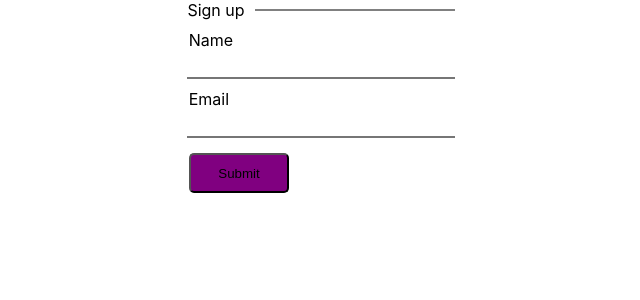
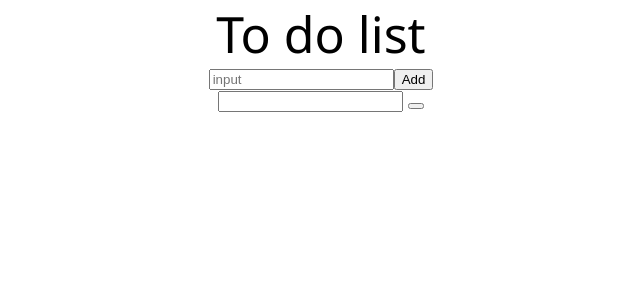
Before and after one commit to kitem1tsUri/hoyrdugaar, a React (Create React App) app: page / in a window 1280 px wide. Shown: the top 300 px of the page, without its empty margins (319-959 px from the left). Built offline with nearby package versions, Linux system fonts and the light colour scheme.

Commit message:
to do search

```diff
--- a/src/App.css
+++ b/src/App.css
@@ -1,47 +1,33 @@
-.line{
-  background-color: gray;
-  width: 200px;
-  height: 2px;
-  margin-left: 10px;
-
+#title {
+  font-size: 50px;
+  font-family: 'Segoe UI', Tahoma, Geneva, Verdana, sans-serif;
 }
-.sign {
-  display: flex;
-  align-items: center;
-}
-.container {
+#line{
   display: flex;
   justify-content: center;
   align-items: center;
   flex-direction: column;
-}
-.Name{
-  width: 264.65px;
-  margin: 10px;
-}
-.name{
-  border-width: 1px;
-  height: 30px;
-  width: 260px;
-  border: 1px;
-  border-color: black;
+
 }
 
-.button{
-  background-color: purple;
-  width:100px;
-  height: 40px;
-  border-radius: 5px;
+.hud{
+display: flex;
+justify-content: center;
+align-items: center;
+color:black;
+/* border-width: 1px; */
+border-bottom: solid 1px black;
+/* border-color: black; */
+width: 100px;
 }
-.input{
-  border-left: none;
-  border-top: none;
-  border-right: none;
-  width: 264px;
+.bla{
+background-color: white;
+width: 10px;
+height: 10px;
+border: 1px;
+/* border-color: black; */
+border: solid 2px black;
 }
-.mini{
-  margin-top: 15px;
-  display: flex;
-  justify-content: start;
-  width: 264px;
+:hover.bla{
+background-color: black;
 }
--- a/src/App.js
+++ b/src/App.js
@@ -1,28 +1,54 @@
 import logo from './logo.svg';
 import './App.css';
 import React, { useState, useRef, useEffect } from "react";
+import './App.css';
 
 
 function App() {
-  const inputElemen = useRef()
-  const inputElement = useRef()
+  const [list, setList] = useState([])
+  const [inputValue, setInputValue] = useState('')
+  const [asdvf, akjsbdnlcdvsnjbh] = useState('')
 
-  function submit() {
-    alert(`${inputElemen.current.value}, ${inputElement.current.value} `);
+  return (
+    <div id='line'>
+      <div id='title'> To do list</div>
+      <div id='container'>
+        <input className='input' value={inputValue} placeholder='input' onChange={(e) => setInputValue(e.target.value)} />
+        <Button className="button1" onClick={() => { setList([...list, inputValue]); setInputValue('') }} value="Add" />
+      </div>
+      <div className='tasks'>
+        {list.map((todo, index) => asdvf.length > 0 ? todo.startsWith(asdvf) &&
+          < Text value={todo} index={index} list={list} setList={setList} />
+          : <Text value={todo} index={index} list={list} setList={setList} />)}
+      </div>
+      <div>
+        <input onChange={(asdsad) => akjsbdnlcdvsnjbh(asdsad.target.value)} /> <button onClick={filt} />
+      </div>
+    </div>
 
+  );
+  function filt() {
 
   }
+  function Text({ value, index, list, setList }) {
+    const deleteTodo = () => {
+      const newlist = list.filter((cur) => cur !== value);
+      setList(newlist)
+    }
+    return (
+      <div className='task-container'>
+        <input className='checkbox' type={'checkbox'} />
+        <p>{`Task # ${index + 1} ${value}`}</p>
 
-  return (
-    <div className='container'>
-      <div className='sign'>Sign up  <div className='line'></div> </div>
-      <div className='Name'>Name</div>
-      <input type='email' ref={inputElemen} className='input' />
-      <div className='Name'>Email</div>
-      <input type='email' ref={inputElement} className='input' />
-      <div className='mini'> <button onClick={submit} className='button'>Submit</button></div>
-    </div>
-  )
+        <Button className="button1" onClick={deleteTodo}
+          value="Delete" />
+      </div>
+    )
+  }
+  function Button(props) {
+    return <button className={props.className} onClick=
+      {props.onClick}>{props.value} </button>
+  }
 }
 
 
```
